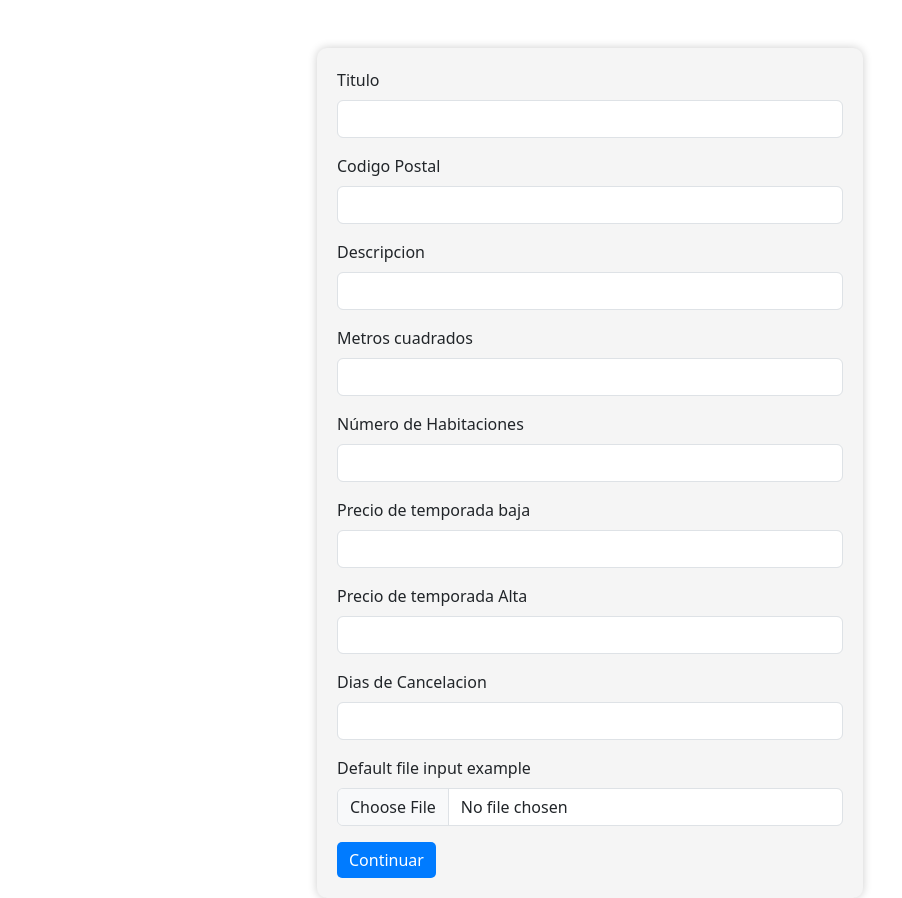
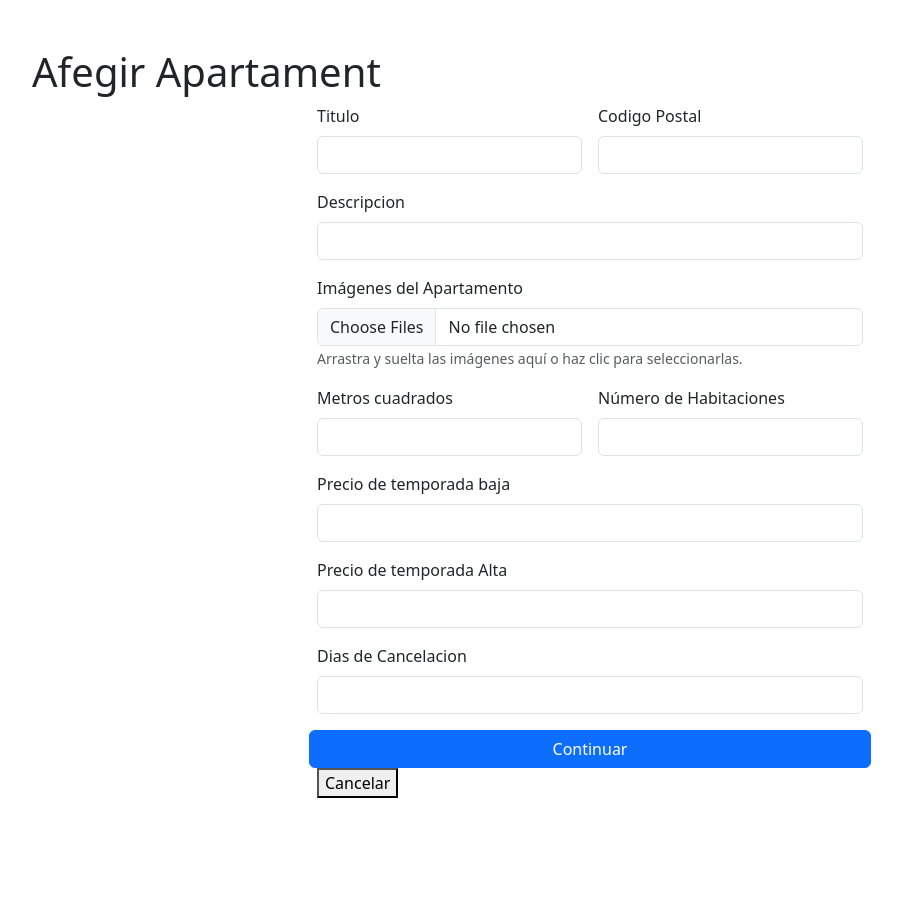
Before and after one commit to vgonzalezguzman/Projecte2, a PHP site: page /apartament.php in a window 1280 px wide. Shown: the whole page, without its empty margins (50-952 px from the left). After the commit the page ends 798 px from the top, so only its background shows below. Run offline with PHP 8.4, Linux system fonts and the light colour scheme.

Commit message:
Diseño de formulario y parte de codigo addapartament incompletos

```diff
--- a/src/config.php
+++ b/src/config.php
@@ -8,7 +8,7 @@
     "db" => [
         "user" => "root",
         "pass" => "",
-        "db" => "projecte2",
+        "db" => "projecte_2",
         "host" => "localhost"
     ],
 ];
--- a/src/views/apartament.php
+++ b/src/views/apartament.php
@@ -4,90 +4,67 @@
 <head>
     <meta charset="utf-8">
     <meta name="viewport" content="width=device-width, initial-scale=1, shrink-to-fit=no">
-
-    <!-- Bootstrap CSS -->
+    <link href="../../css/apartament.css" rel="stylesheet">
     <link href="https://cdn.jsdelivr.net/npm/bootstrap@5.3.2/dist/css/bootstrap.min.css" rel="stylesheet" integrity="sha384-T3c6CoIi6uLrA9TneNEoa7RxnatzjcDSCmG1MXxSR1GAsXEV/Dwwykc2MPK8M2HN" crossorigin="anonymous">
     <title>Register</title>
-
-    <style>
-        .custom-form {
-            background-color: #f5f5f5;
-            border-radius: 10px;
-            padding: 20px;
-            box-shadow: 0 0 10px rgba(0, 0, 0, 0.2);
-        }
-
-        .custom-btn {
-            background-color: #007BFF;
-            border: none;
-            border-radius: 5px;
-        }
-
-        .custom-btn:hover {
-            background-color: #0056b3;
-        }
-    </style>
 </head>
 
 <body>
     <div class="container mt-5">
+        <h1>Afegir Apartament</h1>
         <div class="row justify-content-center">
             <div class="col-md-6">
-                <form action="index.php" method="post" class="custom-form">
-                    <input type="hidden" name="r" value="doaddapartament">
+                <form action="index.php" method="post" class="row g-3">
+                <input type="hidden" name="r" value="doaddapartament">
 
-                    <div class="mb-3">
-                        <label for="name" class="form-label">Titulo</label>
-                        <input type="text" name="title" class="form-control" id="title">
+                    <div class="col-md-6">
+                        <label for="title" class="form-label">Titulo</label>
+                        <input type="text" name="title" class="form-control">
+                    </div>
+                    <div class="col-md-6">
+                        <label for="postal" class="form-label">Codigo Postal</label>
+                        <input type="text" name="postal" class="form-control" id="postal">
+                    </div>
+                    <div class="col-12">
+                        <label for="descripcion" class="form-label">Descripcion</label>
+                        <input type="text" name="descripcion" class="form-control" id="descripcion">
+                    </div>
+                    <div class="col-12">
+                        <label for="imagenes" class="form-label">Imágenes del Apartamento</label>
+                        <input class="form-control" type="file" name="imagenes" multiple>
+                        <small class="form-text text-muted">Arrastra y suelta las imágenes aquí o haz clic para seleccionarlas.</small>
                     </div>
 
-                    <div class="mb-3">
-                        <label for="lastname" class="form-label">Codigo Postal</label>
-                        <input type="int" name="postal" class="form-control" id="postal">
-                    </div>
-
-                    <div class="mb-3">
-                        <label for="email" class="form-label">Descripcion</label>
-                        <input type="text" name="descripcion" class="form-control" id="descripcion">
-                    </div>
-
-                    <div class="mb-3">
-                        <label for="phone" class="form-label">Metros cuadrados</label>
+                    <div class="col-md-6">
+                        <label for="metros" class="form-label">Metros cuadrados</label>
                         <input type="text" name="metros" class="form-control" id="metros">
                     </div>
-
-                    <div class="mb-3">
-                        <label for="cardnumber" class="form-label">Número de Habitaciones</label>
+                    <div class="col-md-6">
+                        <label for="habitaciones" class="form-label">Número de Habitaciones</label>
                         <input type="number" name="habitaciones" class="form-control" id="habitaciones">
                     </div>
-
-                    <div class="mb-3">
-                        <label for="pass" class="form-label">Precio de temporada baja</label>
-                        <input type="int" name="TBaja" class="form-control" id="TBaja">
+                    <div class="col-12">
+                        <label for="TBaja" class="form-label">Precio de temporada baja</label>
+                        <input type="text" name="TBaja" class="form-control" id="TBaja">
                     </div>
-
-                    <div class="mb-3">
-                        <label for="pass" class="form-label">Precio de temporada Alta</label>
-                        <input type="int" name="TALT" class="form-control" id="TALT">
+                    <div class="col-12">
+                        <label for="TALT" class="form-label">Precio de temporada Alta</label>
+                        <input type="text" name="TALT" class="form-control" id="TALT">
                     </div>
-
-                    <div class="mb-3">
-                        <label for="pass" class="form-label">Dias de Cancelacion</label>
-                        <input type="int" name="cancelacion" class="form-control" id="cancelacion">
-                    </div>
-
-                    <div class="mb-3">
-                        <label for="formFile" class="form-label">Default file input example</label>
-                            <input class="form-control" type="file" id="formFile">
+                    <div class="col-12">
+                        <label for="cancelacion" class="form-label">Dias de Cancelacion</label>
+                        <input type="text" name="cancelacion" class="form-control" id="cancelacion">
                     </div>
 
                     <button type="submit" class="btn btn-primary custom-btn">Continuar</button>
+
                 </form>
+                    <a href="index.php?r=">
+                        <button class="custom-btn" type="submit">Cancelar</button>
+                    </a>
             </div>
         </div>
     </div>
-
     <script src="https://cdn.jsdelivr.net/npm/bootstrap@5.3.2/dist/js/bootstrap.min.js"></script>
 </body>
-
 </html>
--- a/src/views/dades.php
+++ b/src/views/dades.php
@@ -38,6 +38,7 @@
             color: #fff;
             padding: 10px 20px;
             cursor: pointer;
+            margin-top: 10px;
         }
 
         .custom-btn:hover {
@@ -65,6 +66,10 @@
 
             <button class="custom-btn" type="submit">Guardar Cambios</button>
         </form>
+            <a href="index.php?r=">
+                <button class="custom-btn" type="submit">Cancelar</button>
+            </a>
+
     </div>
 </body>
 </html>
--- a/src/views/index.php
+++ b/src/views/index.php
@@ -21,8 +21,6 @@
         </button>
         <ul class="dropdown-menu">
             <?php
-
-use Emeset\Response;
 
                 if (!$logged) {
                     // Mostrar botones si no has inicado sesion
```
Also changed, not shown: src/controllers/ctrlDoApartament.php (+25 -8 lines), src/controllers/ctrlDoDades.php (+2 -5 lines), src/model/Apartament.php (+10 -2 lines), public/css/apartament.css (added), src/middleware/gestor.php (added).
